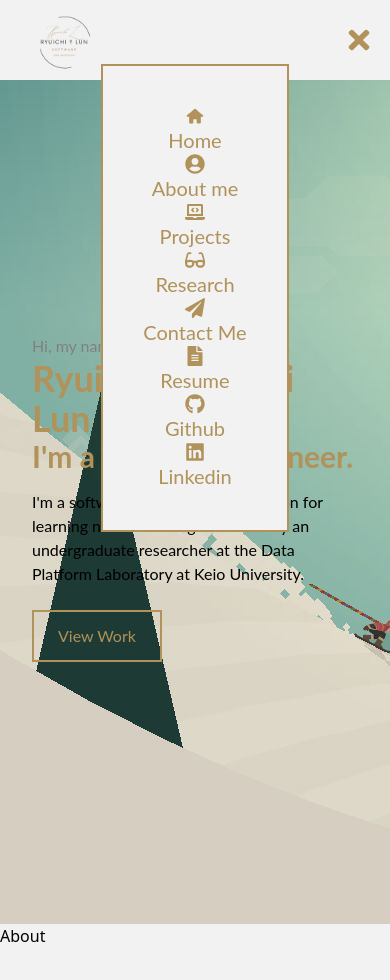
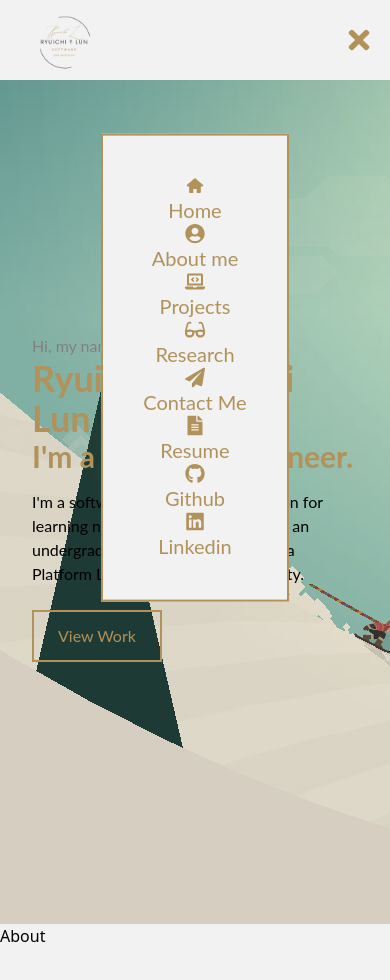
Before and after one commit to Ryuichi-Yamafuji-Lun/Portfolio, a React (Create React App) app: page / in a window 390 px wide. Both pictures are taken after a click on the element 359 px from the left and 40 px from the top of the page. Shown: the top 980 px of the page. Built offline with nearby package versions, Linux system fonts and the light colour scheme.

Commit message:
Update NavBar.jsx
adjusted the mobile menu for a better fit

```diff
--- a/src/components/NavBar.jsx
+++ b/src/components/NavBar.jsx
@@ -80,7 +80,7 @@ const NavBar = () => {
       </div>
 
       {/* Mobile Menu */}
-      <div className={`fixed left-0 w-full ${!nav ? "hidden" : ""} flex flex-col items-center text-xl space-y-6`} style={{ top: "80%" }}>
+      <div className={`fixed left-0 w-full ${!nav ? "hidden" : ""} flex flex-col items-center text-xl space-y-6`} style={{ top: "50%", transform: "translateY(20%)" }}>
         <ul className="flex flex-col items-center justify-center p-10 bg-background-white border-2 border-line-white">
           <li>
             <Link to="home" className="flex flex-col items-center" onClick={() => setNav(false)}>
```
